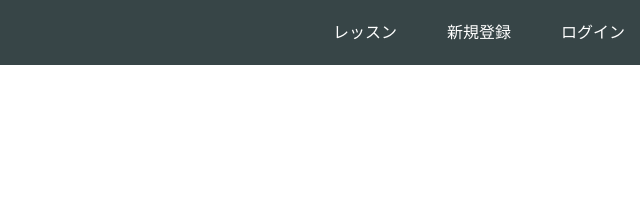
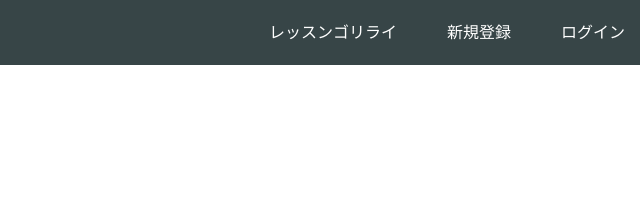
Before and after one commit to Wangelon0111/Wangelon0111.github.io, a plain HTML site: page index.html in a window 1280 px wide. Shown: the top 207 px of the page, 640-1280 px from the left. Drawn offline with Linux system fonts and the light colour scheme.

Commit message:
Update index.html

```diff
--- a/index.html
+++ b/index.html
@@ -15,7 +15,7 @@
       </div>
       <span class="fa fa-bars menu-icon"></span>
       <div class="header-right">
-        <a href="#">レッスン</a>
+        <a href="#">レッスンゴリライ</a>
         <a href="#">新規登録</a>
         <a href="#" class="login">ログイン</a>
       </div>
```
